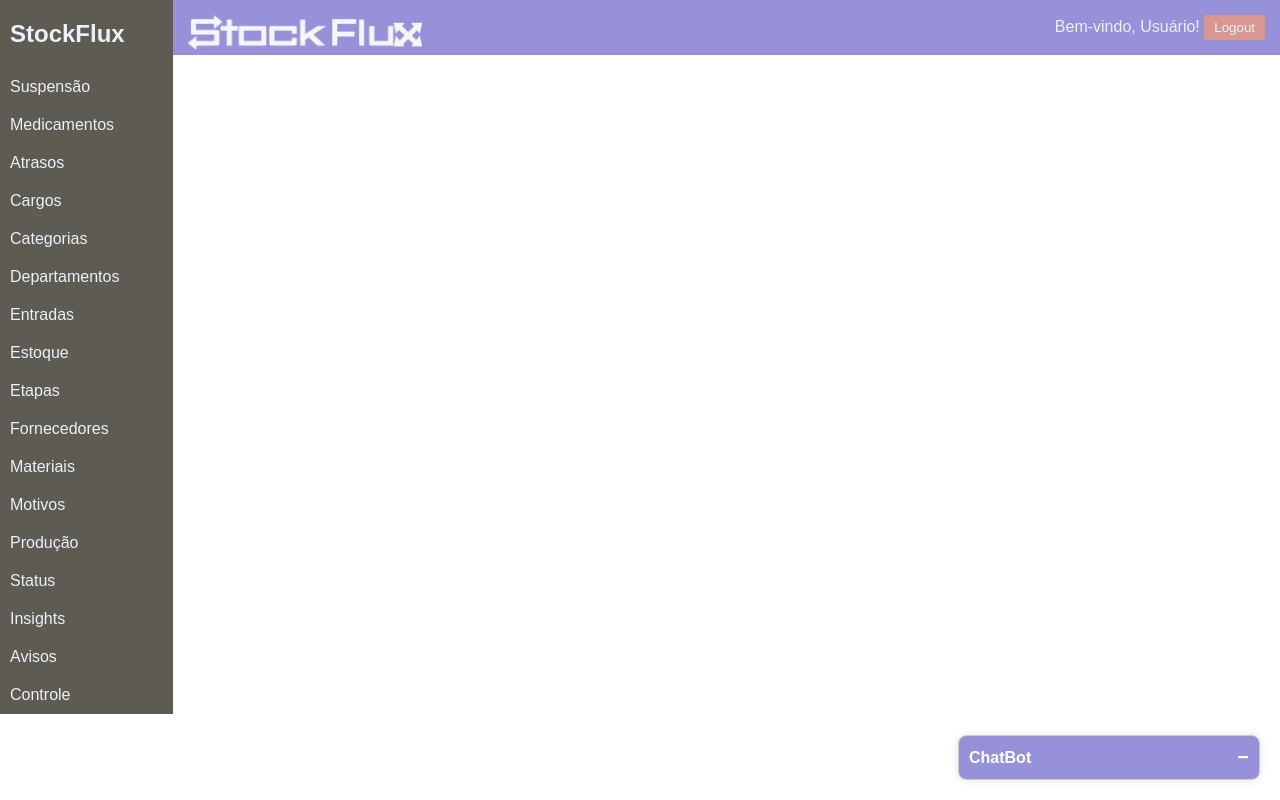
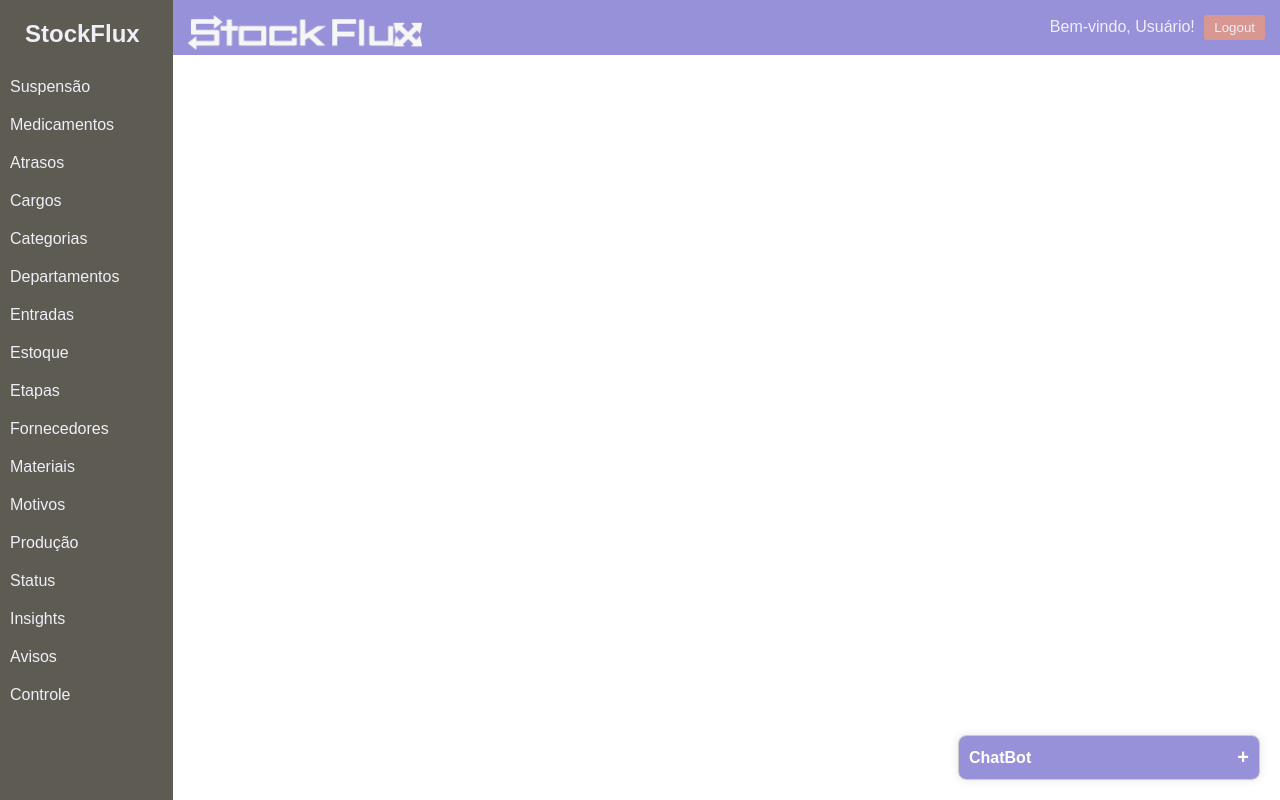
Before and after one commit to johnjohn1410/stock_flux, a plain HTML site: page index.html in a window 1280 px wide. Drawn offline with nearby package versions, Linux system fonts and the light colour scheme.

Commit message:
ajustes no css e html

```diff
--- a/assets/css/styles.css
+++ b/assets/css/styles.css
@@ -26,6 +26,7 @@ body {
     width: 200px;
     background-color: var(--cor-quin_escur);
     color: var(--cor-prim_claro);
+    height: 100vh;
 }
 .sidebar h2{
     padding-left: 10px;
@@ -55,6 +56,9 @@ body {
     float: left;
     max-height: 40px;
     margin-right: 15px;
+}
+.header span{
+    margin-right: 5px;
 }
 .header .logout {
     background-color: var(--cor-quar);
--- a/assets/css/styles_filtros.css
+++ b/assets/css/styles_filtros.css
@@ -1,9 +1,13 @@
+h2{
+    margin-left: 15px;
+}
 .filtros {
     display: flex;
     flex-wrap: wrap;
     gap: 20px;
     margin-bottom: 20px;
     align-items: flex-end;
+    margin-left: 15px;
 }
 
 .filtro {
@@ -38,3 +42,7 @@
 .filtro button:hover {
     background-color: #0056b3;
 }
+
+#search{
+    margin-left: 15px;
+}
--- a/index.html
+++ b/index.html
@@ -64,7 +64,7 @@
     <div id="chat-container">
         <div id="chat-header" onclick="toggleChat()">
             <h3>ChatBot</h3>
-            <span id="toggle-icon">−</span>
+            <span id="toggle-icon">+</span>
         </div>
         <div id="chat-body">
             <div id="chat-content">
```
